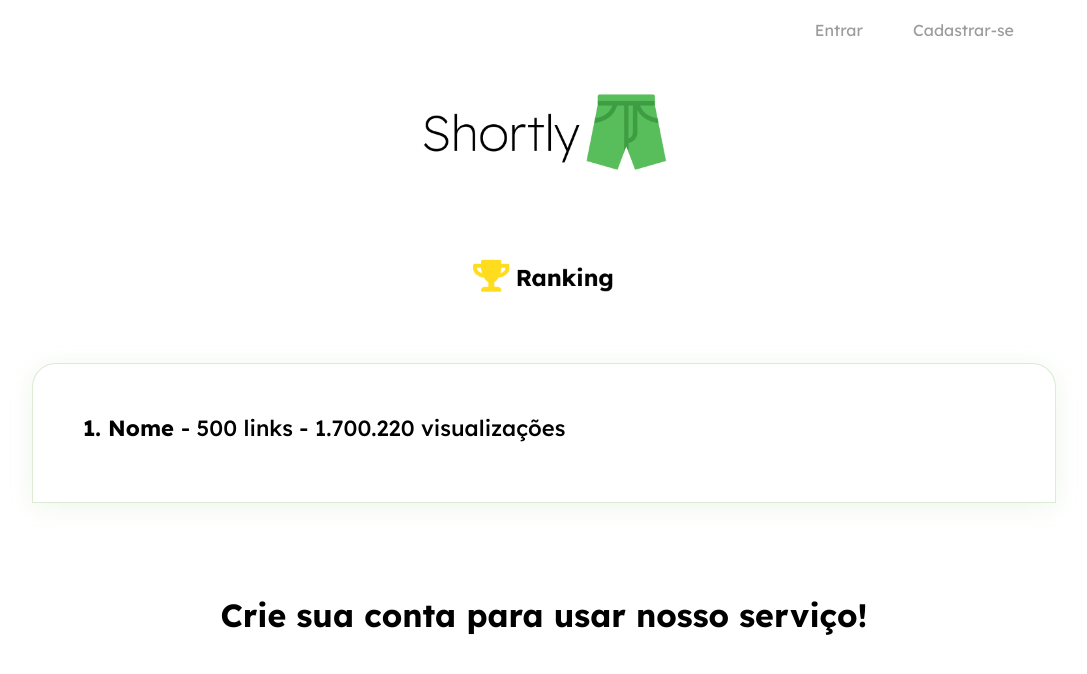
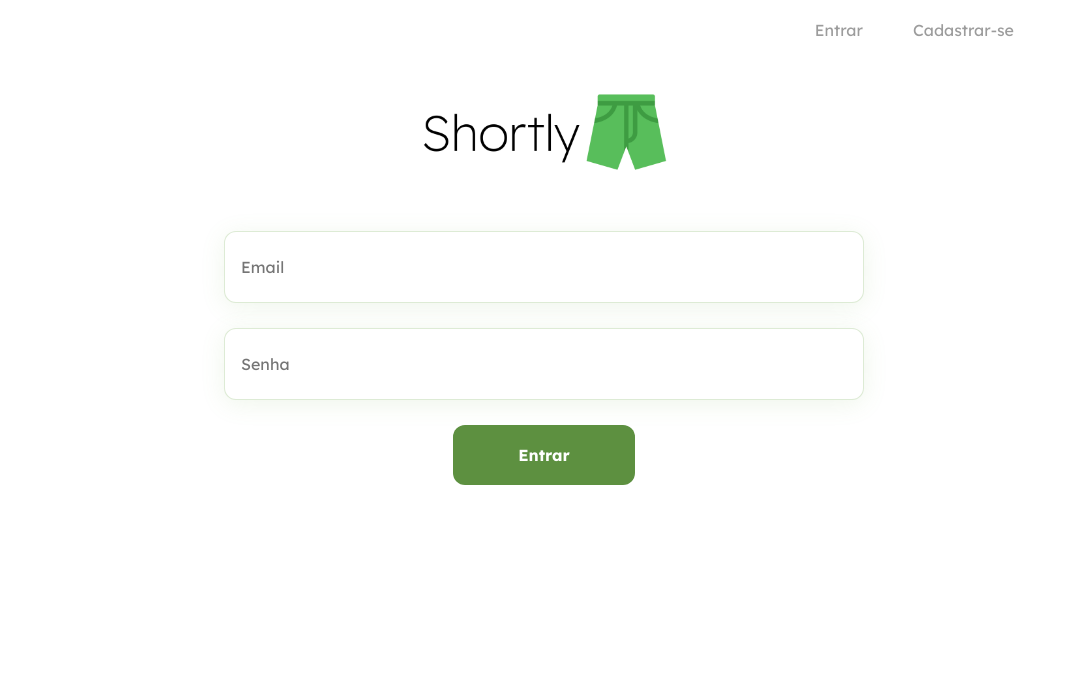
Before and after one commit to AnneKinder/projeto17-shortly-front, a React (Create React App) app: page / in a window 1280 px wide. Shown: the top 674 px of the page, without its empty margins (96-1183 px from the left). Built offline with nearby package versions, Linux system fonts and the light colour scheme.

Commit message:
style: Signup and SignIn

```diff
--- a/src/App.js
+++ b/src/App.js
@@ -1,11 +1,15 @@
 import GlobalStyle from "./assets/styles/GlobalStyle.js";
 import LandingPage from "./pages/LandingPage/index.js";
+import SignIn from "./pages/SignIn/index.js";
+import SignUp from "./pages/SignUp/index.js";
 
 function App() {
   return (
     <>
     <GlobalStyle />
-    <LandingPage />
+    {/* <LandingPage /> */}
+    {/* <SignUp /> */}
+    <SignIn />
     </>
 
   );
--- a/src/assets/styles/GlobalStyle.js
+++ b/src/assets/styles/GlobalStyle.js
@@ -51,7 +51,44 @@ html, body, div, span, applet, object, iframe,
 				border-spacing: 0;
 			}
 
+			input{
+				width:50%;
+				height: 72px;
+				border: 1px solid rgba(120, 177, 89, 0.25);
+				box-shadow: 0px 4px 24px rgba(120, 177, 89, 0.12);
+				border-radius: 12px;
+				font-family: 'Lexend Deca';
+				font-style: normal;
+				font-weight: 400;
+				font-size: 16px;
+				line-height: 18px;
+				color: #9C9C9C;
+				padding-left:16px;
+				margin-bottom: 25px;
+  			}
+
+			button{
+				width: 182px;
+				height: 60px;
+				background: #5D9040;
+				border-radius: 12px;
+				font-family: 'Lexend Deca';
+				font-style: normal;
+				font-weight: 700;
+				font-size: 16px;
+				line-height: 18px;
+				color: #FFFFFF;
+				border-color: transparent;
+			}
+
+			form {
+				width: 100%;
+				display: flex;
+				flex-direction: column;
+				align-items: center;
+				margin-top: 2%;
+			}
+
 
 `
-
 export default GlobalStyle
--- a/src/pages/LandingPage/index.js
+++ b/src/pages/LandingPage/index.js
@@ -1,6 +1,5 @@
 import styled from "styled-components"
 import Logo from "../../components/Logo"
-import NavBarIn from "../../components/NavBarIn/ĩndex"
 import NavBarOut from "../../components/NavBarOut"
 import RankList from "../../components/RankList"
 import Trophy from "../../components/Trophy"
@@ -10,7 +9,6 @@ export default function LandingPage(){
     return(
         <Container>
         <NavBarOut />
-        {/* <NavBarIn /> */}
         <Logo />
         <Trophy />
         <RankList />
--- /dev/null
+++ b/src/pages/SignIn/index.js
@@ -0,0 +1,66 @@
+import styled from "styled-components";
+import { useContext, useState } from "react";
+import { useNavigate } from "react-router-dom";
+// import { AuthContext } from "../contexts/auth";
+import axios from "axios";
+import NavBarOut from "../../components/NavBarOut";
+import Logo from "../../components/Logo";
+
+export default function SignIn() {
+//   const URLPOST = "https://shortly-api.onrender.com/"
+//   const navigate = useNavigate();
+//   const { setToken, setUser } = useContext(AuthContext);
+  const [loginUser, setLoginUser] = useState({ email: "", password: "" });
+
+  function handleSignIn(e) {
+    e.preventDefault();
+
+    // axios
+    //   .post(`${URLPOST}`, loginUser)
+    //   .then((res) => {
+    //     setToken(res.data.token);
+    //     setUser(res.data);
+    //     navigate("/home");
+    //   })
+    //   .catch((err) => {
+    //     alert(err.response.data.message);
+    //   });
+  }
+
+  return (
+    <Container>
+        <NavBarOut />
+        <Logo />
+        <form onSubmit={handleSignIn}>
+          <input
+            name="email"
+            type="email"
+            placeholder="Email"
+            required
+            onChange={(email) =>
+              setLoginUser({ ...loginUser, email: email.target.value })
+            }
+            value={loginUser.email}
+          />
+          <input
+            name="password"
+            type="password"
+            placeholder="Senha"
+            required
+            onChange={(password) =>
+              setLoginUser({ ...loginUser, password: password.target.value })
+            }
+            value={loginUser.password}
+          />
+          <button type="submit">Entrar</button>
+        </form>
+    </Container>
+  );
+}
+
+const Container = styled.div`
+  display: flex;
+  flex-direction: column;
+  align-items: center;
+  font-family: "Lexend Deca", sans-serif;
+`;
--- /dev/null
+++ b/src/pages/SignUp/index.js
@@ -0,0 +1,94 @@
+import React from "react";
+import styled from "styled-components";
+import { useState } from "react";
+import { useNavigate } from "react-router-dom";
+import axios from "axios";
+
+import NavBarOut from "../../components/NavBarOut"
+import Logo from "../../components/Logo"
+
+export default function SignUp() {
+ // const navigate = useNavigate();
+
+  let [form, setForm] = useState({
+    name: "",
+    email: "",
+    password: "",
+    confirmPassword: "",
+  });
+
+  function sendData(e) {
+    e.preventDefault();
+
+    if (form.password != form.confirmPassword) {
+      alert("As senhas não conferem. Por favor, redigite.");
+    } else {
+        alert("Criar usuário/axios")
+    //   axios
+    //     .post("http://localhost:5000/signup", form)
+    //     .then((res) => {
+    //       alert("Usuário criado");
+    //       navigate("/");
+    //     })
+    //     .catch((err) => alert(err.response.data));
+    }
+  }
+
+  function handleForm(e) {
+    setForm({
+      ...form,
+      [e.target.name]: e.target.value,
+    });
+  }
+
+  return (
+    <Container>
+      <NavBarOut />
+      <Logo />
+      <form onSubmit={sendData}>
+        <input
+          name="name"
+          type="text"
+          placeholder="Nome"
+          required
+          onChange={handleForm}
+          value={form.name}
+        />
+
+        <input
+          name="email"
+          type="email"
+          placeholder="Email"
+          required
+          onChange={handleForm}
+          value={form.email}
+        />
+        <input
+          name="password"
+          type="password"
+          placeholder="Senha"
+          required
+          onChange={handleForm}
+          value={form.password}
+        />
+
+        <input
+          name="confirmPassword"
+          type="password"
+          placeholder="Confirmar senha"
+          required
+          onChange={handleForm}
+          value={form.confirmPassword}
+        />
+        <button type="submit"> Cadastrar </button>
+      </form>
+    </Container>
+  );
+}
+
+const Container = styled.div`
+  display: flex;
+  flex-direction: column;
+  align-items: center;
+  font-family: "Lexend Deca", sans-serif;
+`;
```
